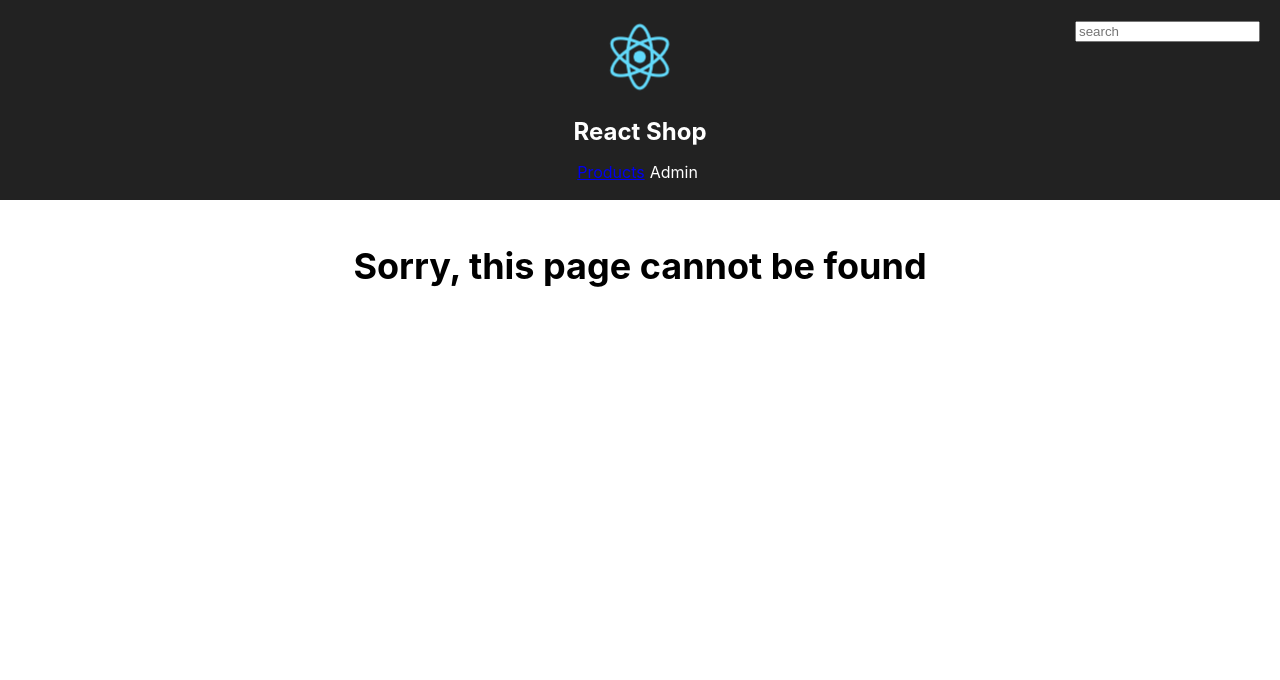
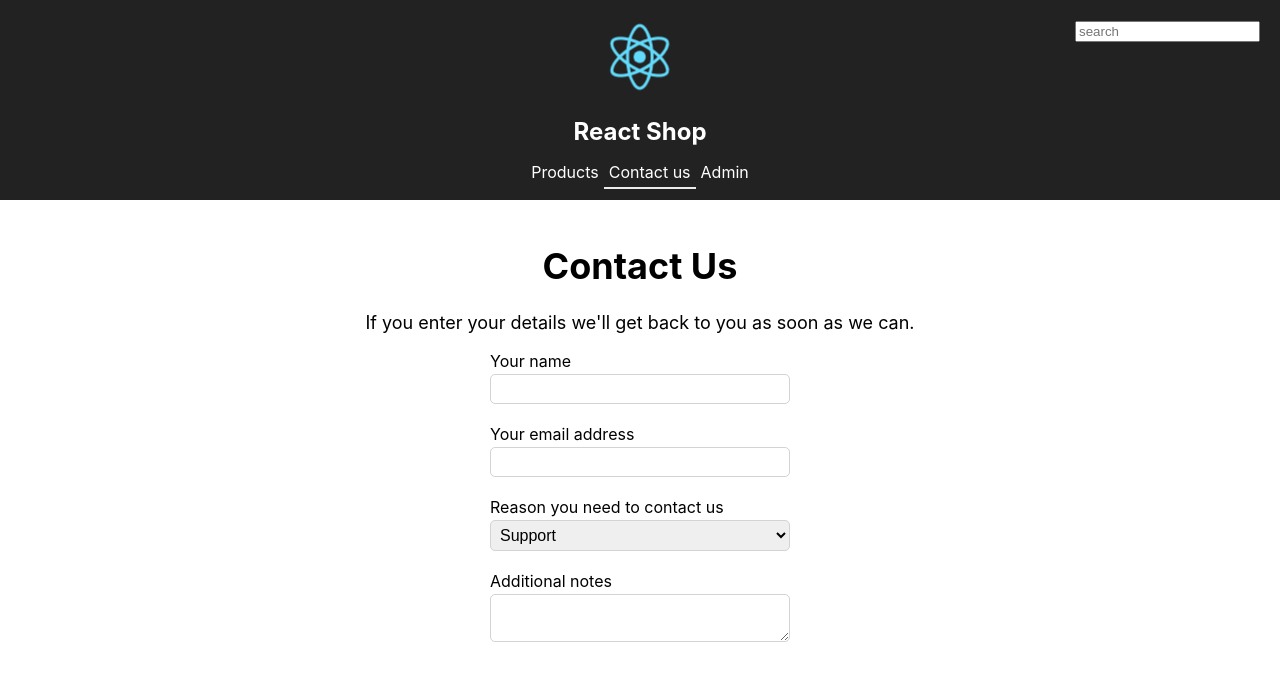
Before and after one commit to rakunn/ts-various, a React (Create React App) app in the folder reactshop/: page /contactus in a window 1280 px wide. Shown: the top 680 px of the page. Built offline with nearby package versions, Linux system fonts and the light colour scheme.

Commit message:
Add compound Form component and Contact Us page

```diff
--- /dev/null
+++ b/reactshop/src/ContactUs.tsx
@@ -0,0 +1,23 @@
+import * as React from "react";
+import Form from "./Form";
+
+const ContactUs: React.FunctionComponent = () => {
+
+  return (
+    <Form
+      defaultValues={{ name: "", email: "", reason: "Support", notes: "" }}
+    >
+      <Form.Field name="name" label="Your name" />
+      <Form.Field name="email" label="Your email address" type="Email" />
+      <Form.Field
+        name="reason"
+        label="Reason you need to contact us"
+        type="Select"
+        options={["Marketing", "Support", "Feedback", "Jobs", "Other"]}
+      />
+      <Form.Field name="notes" label="Additional notes" type="TextArea" />
+    </Form>
+  );
+};
+
+export default ContactUs;
--- /dev/null
+++ b/reactshop/src/ContactUsPage.tsx
@@ -0,0 +1,37 @@
+import * as React from "react";
+
+import ContactUs from './ContactUs';
+
+interface IState {
+  name: string;
+  email: string;
+  reason: string;
+  notes: string;
+}
+
+class ContactUsPage extends React.Component<{}, IState> {
+  public constructor(props: {}) {
+    super(props);
+    this.state = {
+      name: "",
+      email: "",
+      reason: "",
+      notes: "",
+    };
+  }
+
+  public render() {
+    return (
+      <div className="page-container">
+        <h1>Contact Us</h1>
+        <p>
+          If you enter your details we'll get back to you as soon as
+          we can.
+        </p>
+        <ContactUs />
+      </div>
+    );
+  }
+}
+
+export default ContactUsPage;
--- /dev/null
+++ b/reactshop/src/Form.tsx
@@ -0,0 +1,107 @@
+import * as React from 'react';
+
+export interface IValues {
+  [key: string]: any;
+}
+
+interface IFieldProps {
+  name: string;
+  label: string;
+  type?: "Text" | "Email" | "Select" | "TextArea";
+  options?: string[];
+}
+
+interface IFormProps {
+  defaultValues: IValues;
+}
+
+interface IFormContext {
+  values: IValues;
+  setValue?: (fieldName: string, value: any) => void;
+}
+
+const FormContext = React.createContext<IFormContext>({
+  values: {}
+});
+
+interface IState {
+  values: IValues;
+}
+
+export class Form extends React.Component<IFormProps, IState> {
+  constructor(props: IFormProps) {
+    super(props);
+    this.state = {
+      values: props.defaultValues
+    }
+  }
+
+  public static Field: React.FunctionComponent<IFieldProps> = ({ name, label, type, options }) => {
+
+    const handleChange = (
+      e:
+        | React.ChangeEvent<HTMLInputElement>
+        | React.ChangeEvent<HTMLTextAreaElement>
+        | React.ChangeEvent<HTMLSelectElement>,
+      context: IFormContext
+    ) => {
+      if (context.setValue) {
+        context.setValue(name, e.currentTarget.value);
+      }
+    };
+
+    return (
+      <FormContext.Consumer>
+        { context => (
+          <div className="form-group">
+            <label htmlFor={name}>{label}</label>
+
+            {(type === "Text" || type === "Email") && (
+              <input type={type.toLowerCase()} id={name} value={context.values[name]} onChange={e => handleChange(e, context)}/>
+            )}
+
+            {type === "TextArea" && (
+              <textarea id={name} value={context.values[name]} onChange={e => handleChange(e, context)}/>
+            )}
+
+            {type === "Select" && (
+              <select value={context.values[name]} onChange={e => handleChange(e, context)}>
+                {options && (
+                  options.map(option => (
+                    <option key={option} value={option}>
+                      {option}
+                    </option>
+                )))}
+              </select>
+            )}
+          </div>
+        )}
+      </FormContext.Consumer>
+    );
+  };
+
+  private setValue = (fieldName: string, value: any) => {
+    const newValues = { ...this.state.values, [fieldName]: value };
+    this.setState({ values: newValues });
+  };
+
+  public render() {
+    const context: IFormContext = {
+      setValue: this.setValue,
+      values: this.state.values
+    };
+    return (
+      <FormContext.Provider value={context}>
+        <form className="form" noValidate={true}>
+          {this.props.children}
+        </form>
+      </FormContext.Provider>
+    );
+  }
+}
+
+Form.Field.defaultProps = {
+  type: "Text"
+};
+
+export default Form;
--- a/reactshop/src/Header.tsx
+++ b/reactshop/src/Header.tsx
@@ -36,8 +36,9 @@ const Header: React.FunctionComponent<RouteComponentProps> = (props) => {
       <img src={logo} className="header-logo" alt="logo" />
       <h1 className="header-title">React Shop</h1>
       <nav>
-        <NavLink to="/products" className="headerlink" activeClassName="header-link-active">
+        <NavLink to="/products" className="header-link" activeClassName="header-link-active">
         Products</NavLink>
+        <NavLink to="/contactus" className="header-link" activeClassName="header-link-active">Contact us</NavLink>
         <NavLink to="/admin" className="header-link" activeClassName="header-link-active">Admin</NavLink>
       </nav>
     </header>
--- a/reactshop/src/Routes.tsx
+++ b/reactshop/src/Routes.tsx
@@ -8,6 +8,7 @@ import LoginPage from './LoginPage';
 import ProductsPage from './ProductsPage';
 import ProductPage from './ProductPage';
 import NotFoundPage from './NotFoundPage';
+import ContactUsPage from './ContactUsPage';
 
 const AdminPage = React.lazy(() => import("./AdminPage"));
 
@@ -21,7 +22,7 @@ const RoutesWrap: React.FunctionComponent = () => {
 
 const Routes: React.FunctionComponent<RouteComponentProps> = (props) => {
 
-  const [loggedIn, setLoggedIn] = React.useState(true);
+  const [loggedIn] = React.useState(true);
 
   return (
       <div>
@@ -36,6 +37,7 @@ const Routes: React.FunctionComponent<RouteComponentProps> = (props) => {
               <Redirect exact={true} from="/" to="/products" />
               <Route exact={true} path="/products" component={ProductsPage} />
               <Route path="/products/:id" component={ProductPage} />
+              <Route path="/contactus" component={ContactUsPage} />
               <Route path="/admin">
                   { loggedIn ? (
                       <Suspense fallback={<div className="page-container">Loading...</div>}>
--- a/reactshop/src/index.css
+++ b/reactshop/src/index.css
@@ -108,11 +108,11 @@ header {
 
 .product-reviews {
   list-style: none;
-  padding: 0px;
+  padding: 0;
 }
 .product-reviews .product-reviews-item {
   display: block;
-  padding: 8px 0px;
+  padding: 8px 0;
 }
 
 .tabs {
@@ -122,7 +122,7 @@ header {
 .tabs li {
   display: inline-block;
   padding: 5px;
-  margin: 0px 5px 0px 5px;
+  margin: 0 5px 0 5px;
   cursor: pointer;
 }
 .tabs li:focus {
@@ -160,3 +160,28 @@ header {
   height: 100px;
   animation: loader-circle-spin 0.7s linear infinite;
 }
+
+.form {
+  width: 300px;
+  margin: 0 auto 0 auto;
+}
+
+.form-group {
+  display: flex;
+  flex-direction: column;
+  margin-bottom: 20px;
+}
+
+.form-group label {
+  align-self: flex-start;
+  font-size: 16px;
+  margin-bottom: 3px;
+}
+
+.form-group input, select, textarea {
+  font-family: Arial, serif;
+  font-size: 16px;
+  padding: 5px;
+  border: lightgray solid 1px;
+  border-radius: 5px;
+}
```
